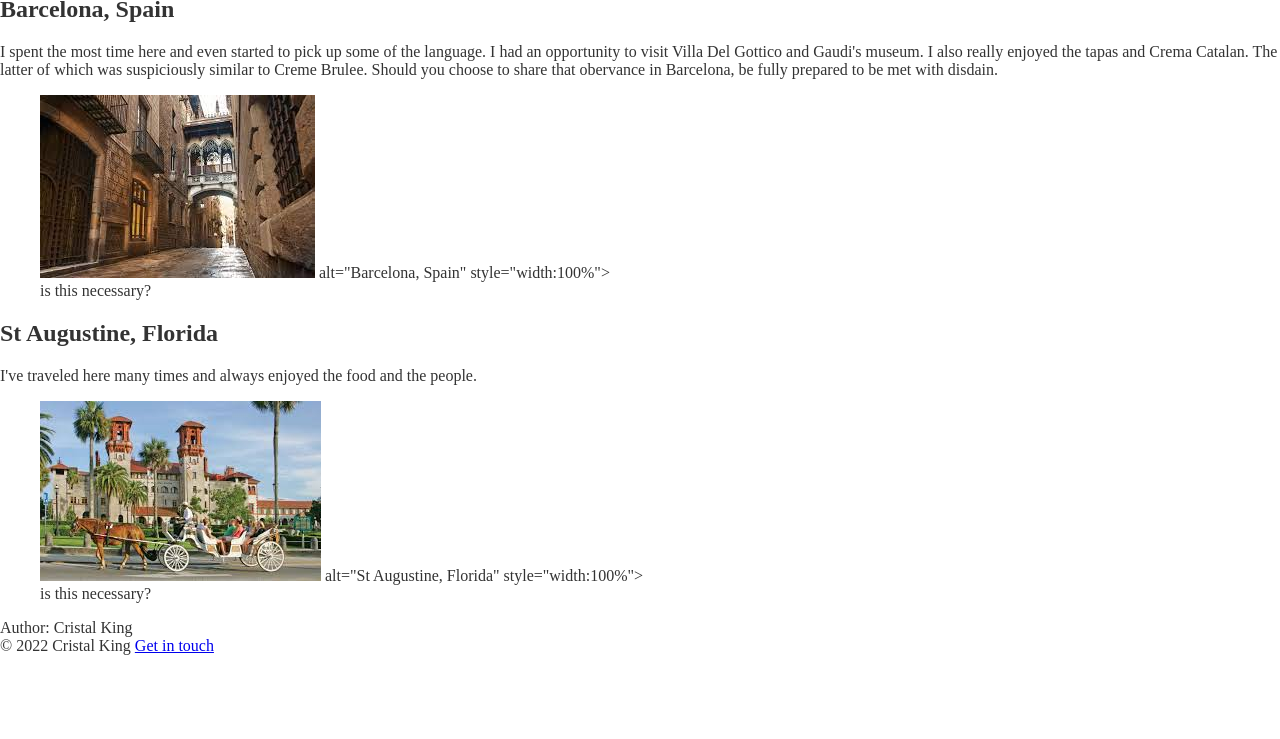
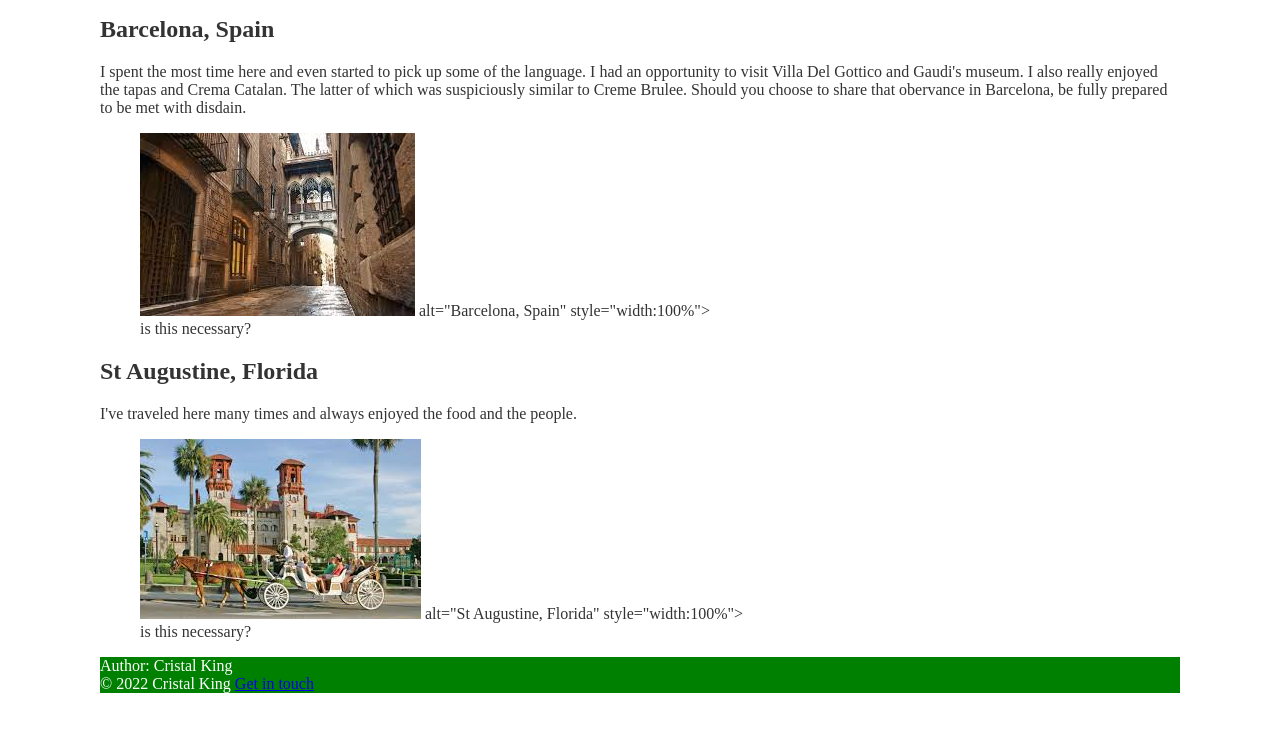
Before and after one commit to CK286/js-assignment-4-html-me-something-CK286, a website: page index.html in a window 1280 px wide. Shown: the part 736-1475 px from the top of the page. Before the commit the page ends 1391 px from the top, so only its background shows below. Drawn offline with Linux system fonts and the light colour scheme.

Commit message:
added footer styles

```diff
--- a/styles.css
+++ b/styles.css
@@ -14,11 +14,21 @@ body {
 header {
     background-color: green;
     color: white;
-    padding: 30px;
-    margin: 0px
+    padding: 25px;
+    margin: 0px;
 
 }
 
+main {
+    width: 100%;
+    padding:30px 100px;
+    box-sizing:border-box;
+}
+
+footer {
+    color: white;
+    background-color: green;
+}
 
 /* ids */
 
```
